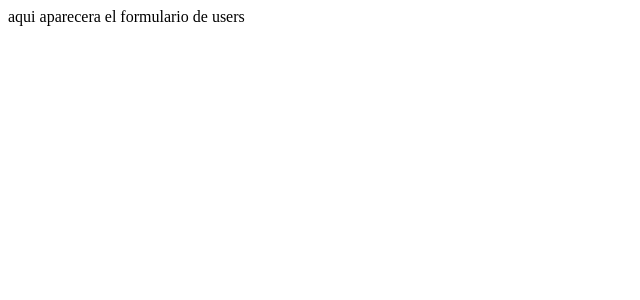
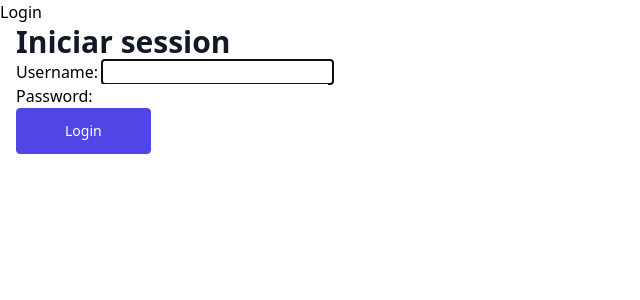
Before and after one commit to j-y22/django.coffee_shop, a Django app: page /usuarios/login/ in a window 1280 px wide. Shown: the top 300 px of the page, without its empty margins (0-640 px from the left). Run offline with Django 5.2, Linux system fonts and the light colour scheme; some libraries are stand-ins or nearby versions.

Commit message:
acanado el login y el log out, me he quedado en el video 23

```diff
--- a/requiremets.txt
+++ b/requiremets.txt
@@ -1,2 +1,3 @@
 Django==5.1.1
 pillow==10.4.0
+crispy-tailwind==1.0.3
--- a/templates/base.html
+++ b/templates/base.html
@@ -8,6 +8,17 @@ a settings en la parte de templates-->
     <script src="https://cdn.tailwindcss.com"></script> <!--esto es de un framework para que sea mas facil y no tener que escribir el css-->
 </head>
 <body>
+    {% if user.is_authenticated %}
+       Hola, {{ user.username}}
+       <form action="{% url "logout" %}" method="post">
+        {% csrf_token %}
+        <button class="inline-block rounded border border-indigo-600 bg-indigo-600 px-12 py-3 text-sm font-medium text-white hover:bg-transparent hover:text-indigo-600 focus:outline-none focus:ring active:text-indigo-500"
+        type="submit">Logout
+        </button>
+    </form>
+    {% else %}
+        <a href="{% url "login" %}">Login</a>
+    {% endif %}
     <div class="container mx-auto px-4">
         {% block content %}{% endblock content %}
     </div>
--- a/users/templates/users/login.html
+++ b/users/templates/users/login.html
@@ -1 +1,13 @@
-aqui aparecera el formulario de users
+{% extends "base.html" %}
+{% load tailwind_filters %}
+{% block content %}
+
+<h1 class="text-2xl font-bold text-gray-900 sm:text-3xl">Iniciar session<h1>
+<form action="" method="post">
+    {% csrf_token %}
+    {{ form|crispy }}
+    <button class="inline-block rounded border border-indigo-600 bg-indigo-600 px-12 py-3 text-sm font-medium text-white hover:bg-transparent hover:text-indigo-600 focus:outline-none focus:ring active:text-indigo-500"
+    type="submit">Login
+    </button>
+</form>
+{% endblock content %}
--- a/users/urls.py
+++ b/users/urls.py
@@ -1,5 +1,6 @@
-from django.contrib.auth.views import LoginView
+from django.contrib.auth.views import LoginView, LogoutView
 from django.urls import path
+#from .views import RegisterView
 
 urlpatterns = [
     path(
@@ -7,4 +8,6 @@ urlpatterns = [
          LoginView.as_view(template_name="users/login.html"),
          name="login"
     ),
+    path('logout/', LogoutView.as_view(), name='logout'),
+   #path('registro/', RegisterView.as_view(), name='register'),
 ]
```
Also changed, not shown: coffee_shop/settings.py (+12 -3 lines), README.md, logos/cafeteria.jpg (added).
